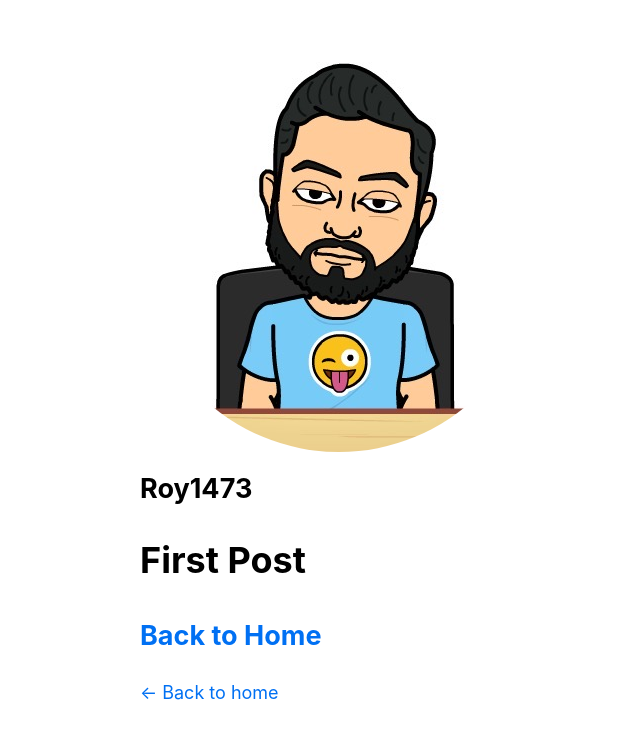
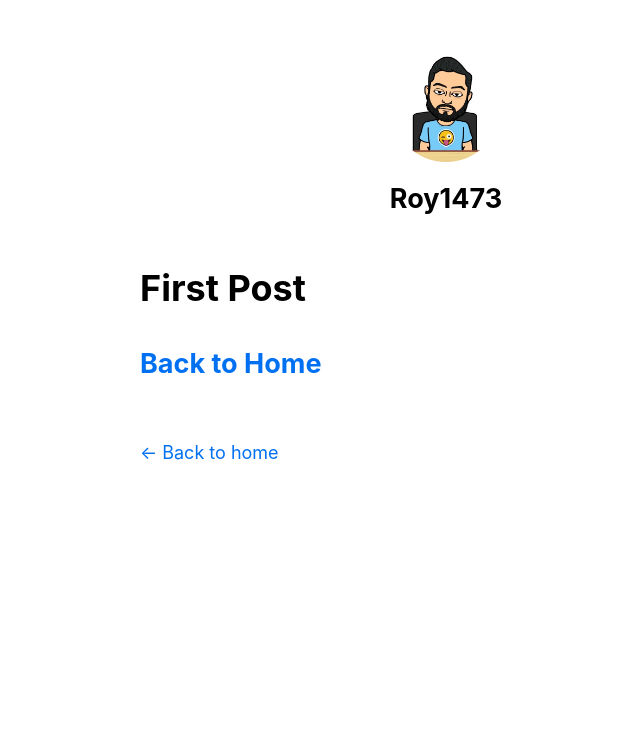
Before and after one commit to Roy1473/nextjs-blog, a Next.js app: page /posts/first-post in a window 1280 px wide. Shown: the top 738 px of the page, without its empty margins (194-834 px from the left). Built offline with nearby package versions, Linux system fonts and the light colour scheme.

Commit message:
jsx条件分岐理解

```diff
--- a/components/layout.js
+++ b/components/layout.js
@@ -6,6 +6,7 @@ import Link from "next/link";
 const name = "Roy1473";
 export const siteTitle = "Next.js Sample Website";
 export default function Layout({ children, home }) {
+  console.log(home);
   return (
     <div className={styles.container}>
       <Head>
--- a/components/layout.module.css
+++ b/components/layout.module.css
@@ -3,3 +3,23 @@
   padding: 0 1rem;
   margin: 3rem auto 6rem;
 }
+
+.header {
+  display: flex;
+  flex-direction: column;
+  align-items: center;
+}
+
+.headerImage {
+  width: 6rem;
+  height: 6rem;
+}
+
+.headerHomeImage {
+  width: 8rem;
+  height: 8rem;
+}
+
+.backToHome {
+  margin: 3rem 0 0;
+}
--- a/package.json
+++ b/package.json
@@ -8,6 +8,7 @@
     "start": "next start"
   },
   "dependencies": {
+    "classnames": "^2.2.6",
     "next": "^10.0.0",
     "react": "16.13.1",
     "react-dom": "16.13.1"
```
Also changed, not shown: styles/alert.module.css (added).
